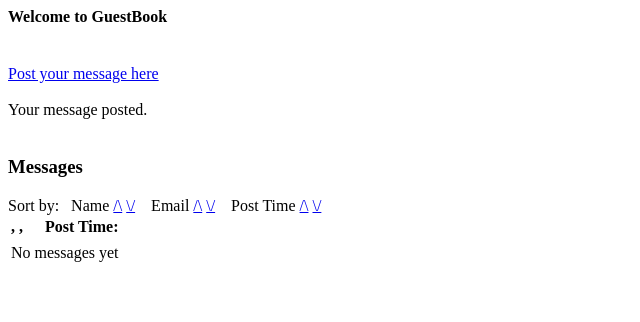
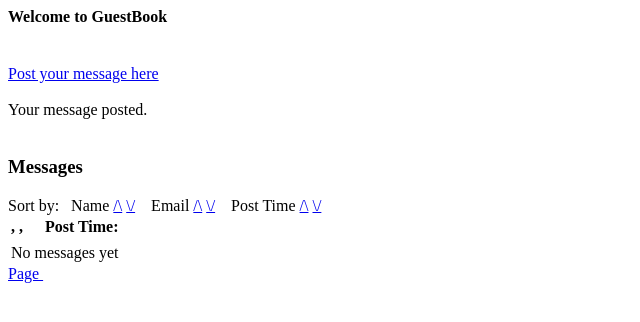
Before and after one commit to bor/yagb, a plain HTML site: page templates/index.html in a window 1280 px wide. Shown: the full height of the page, 0-640 px from the left. Drawn offline with Linux system fonts and the light colour scheme.

Commit message:
add 'posts per page' functionality

```diff
--- a/templates/index.html
+++ b/templates/index.html
@@ -42,4 +42,8 @@ Post Time <a href="?order_by=post_time;order=desc">/\</a> <a href="?order_by=pos
     <!-- /TMPL_UNLESS -->
 </table>
 
+<!-- TMPL_LOOP NAME="PAGES" -->
+<a href="?order_by=<TMPL_VAR NAME=order_by>;order=<TMPL_VAR NAME=order>;page=<TMPL_VAR NAME=page>">Page <!-- TMPL_VAR NAME="page" --></a> &nbsp;
+<!-- /TMPL_LOOP -->
+
 <!-- TMPL_INCLUDE NAME="footer.html" -->
```
Also changed, not shown: 2 other files.
